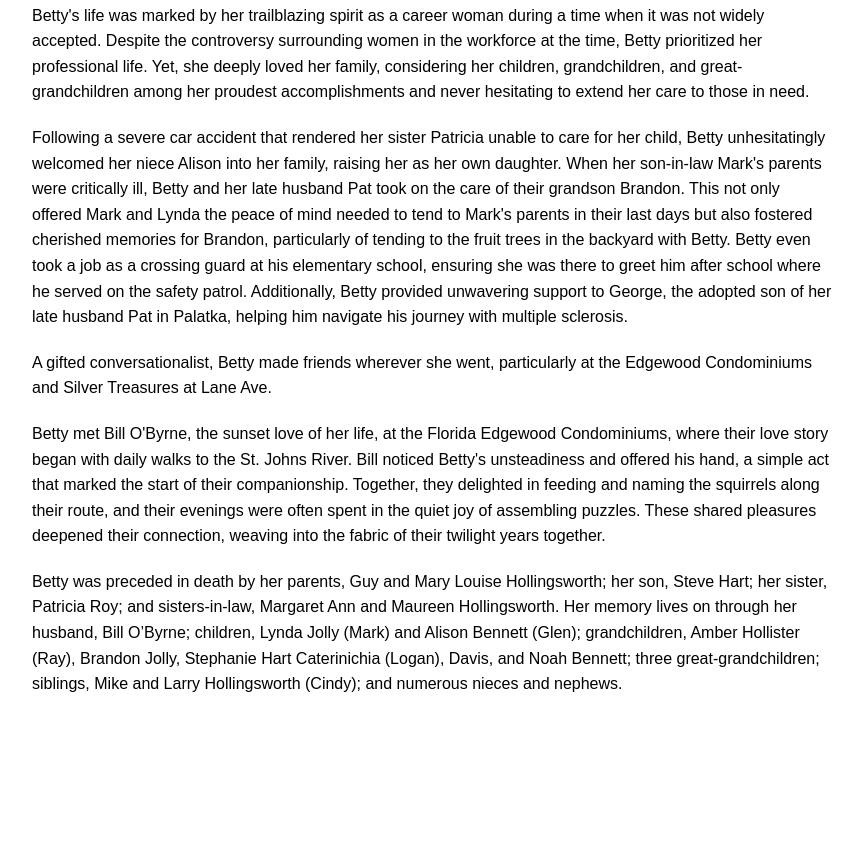
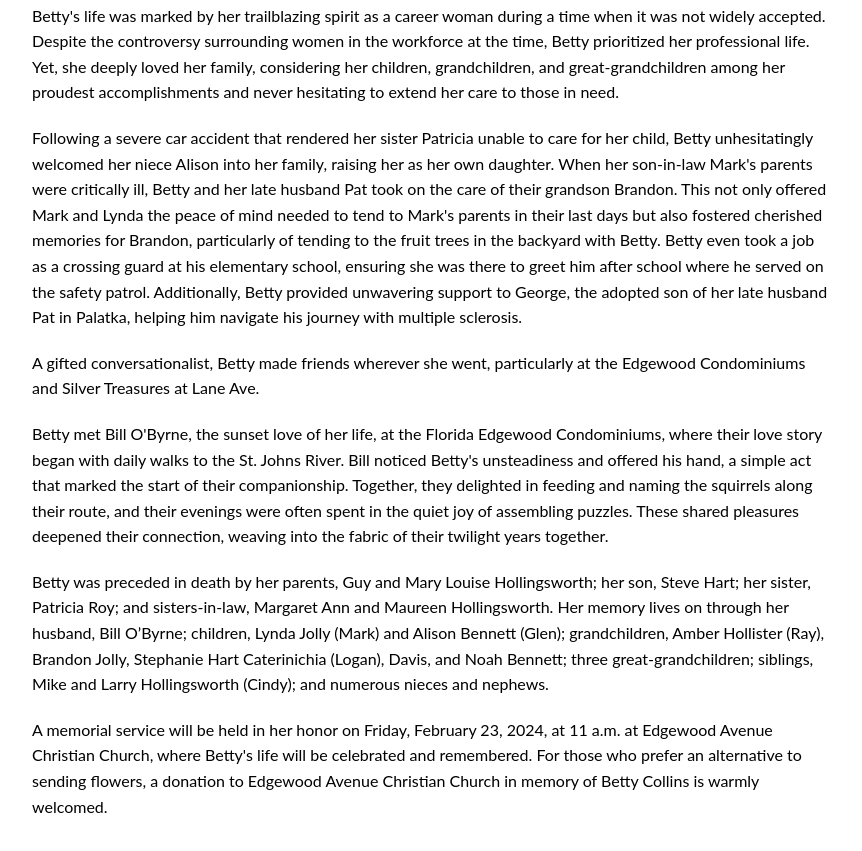
Before and after one commit to RayHollister/bettycollins.elegies.online, a plain HTML site: page index.html in a window 1280 px wide. Shown: the part 461-1312 px from the top of the page, without its empty margins (208-1070 px from the left). Before the commit the page ends 1206 px from the top, so only its background shows below. Drawn offline with Linux system fonts and the light colour scheme.

Commit message:
Updated font and bottom text

```diff
--- a/index.html
+++ b/index.html
@@ -5,7 +5,7 @@
     <meta name="viewport" content="width=device-width, initial-scale=1.0">
     <title>Betty Collins Memorial</title>
     <style>
-        body { font-family: Arial, sans-serif; padding: 20px; line-height: 1.6; }
+        body { font-family: Lato, Arial, sans-serif; padding: 20px; line-height: 1.6; }
         .container { max-width: 800px; margin: auto; }
         h1 { text-align: center; }
         p { margin-bottom: 20px; }
@@ -29,6 +29,8 @@
         <p>Betty met Bill O'Byrne, the sunset love of her life, at the Florida Edgewood Condominiums, where their love story began with daily walks to the St. Johns River. Bill noticed Betty's unsteadiness and offered his hand, a simple act that marked the start of their companionship. Together, they delighted in feeding and naming the squirrels along their route, and their evenings were often spent in the quiet joy of assembling puzzles. These shared pleasures deepened their connection, weaving into the fabric of their twilight years together.</p>
 
         <p>Betty was preceded in death by her parents, Guy and Mary Louise Hollingsworth; her son, Steve Hart; her sister, Patricia Roy; and sisters-in-law, Margaret Ann and Maureen Hollingsworth. Her memory lives on through her husband, Bill O’Byrne; children, Lynda Jolly (Mark) and Alison Bennett (Glen); grandchildren, Amber Hollister (Ray), Brandon Jolly, Stephanie Hart Caterinichia (Logan), Davis, and Noah Bennett; three great-grandchildren; siblings, Mike and Larry Hollingsworth (Cindy); and numerous nieces and nephews.</p>
+
+        <p>A memorial service will be held in her honor on Friday, February 23, 2024, at 11 a.m. at Edgewood Avenue Christian Church, where Betty's life will be celebrated and remembered. For those who prefer an alternative to sending flowers, a donation to Edgewood Avenue Christian Church in memory of Betty Collins is warmly welcomed.</p>
     </div>
 </body>
 </html>
```
